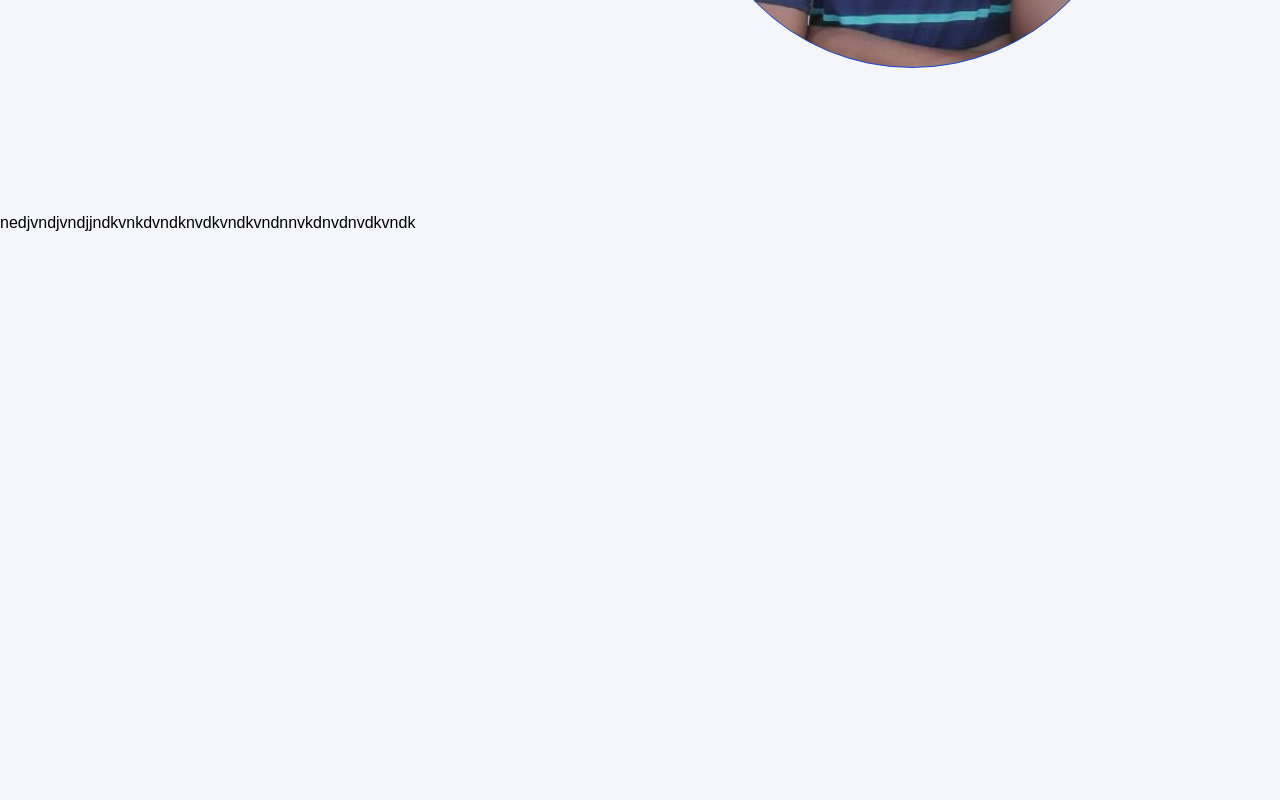
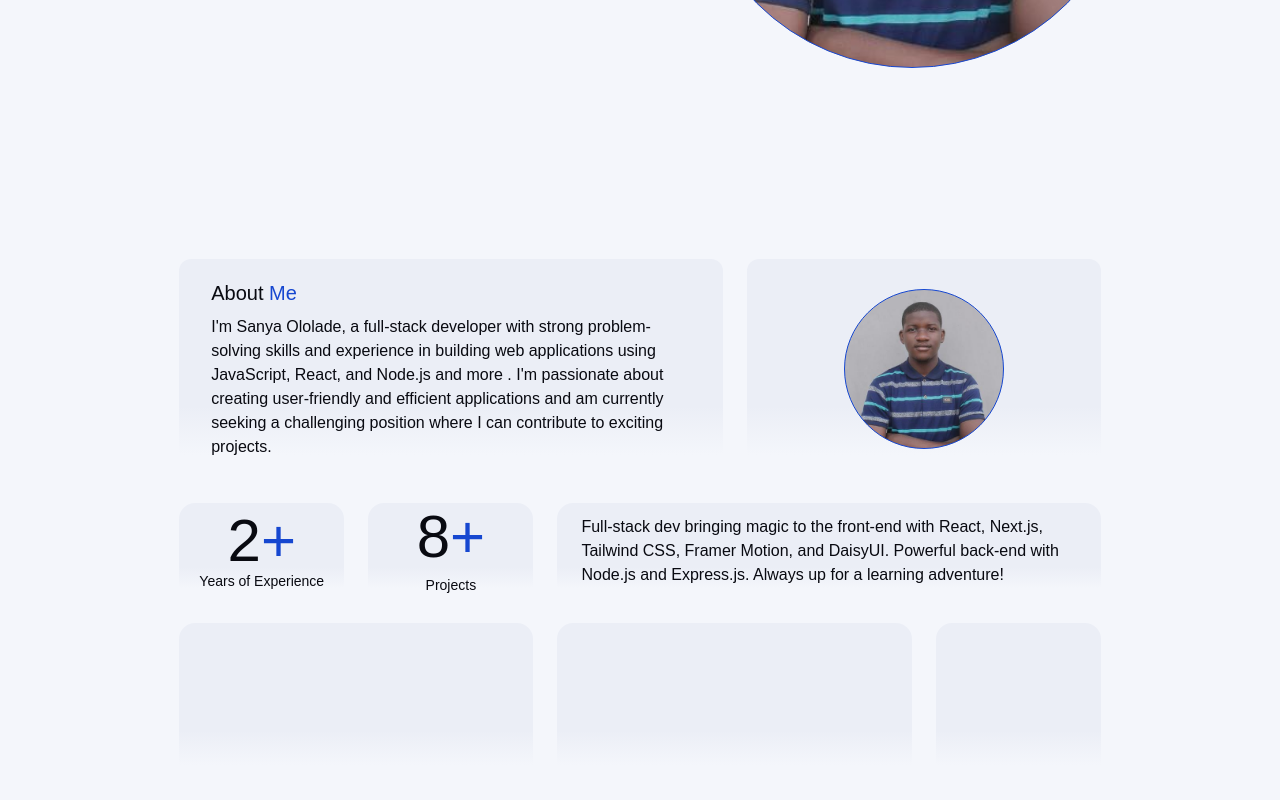
Before and after one commit to LollyTim/sanya-ololade-portfolio, a React (Create React App) app: page / in a window 1280 px wide. Shown: the part 578-1378 px from the top of the page. Built offline with nearby package versions, Linux system fonts and the light colour scheme.

Commit message:
doing hard things

```diff
--- a/src/components/About.jsx
+++ b/src/components/About.jsx
@@ -1,9 +1,89 @@
+import { motion } from "framer-motion";
 import React from "react";
 
 const About = () => {
   return (
-    <div className="text=[1000px] h-[100vh]">
-      nedjvndjvndjjndkvnkdvndknvdkvndkvndnnvkdnvdnvdkvndk
+    <div className=" w-[90%] lg:w-[90%] text-textClr flex mt-12 pb-12 dark:text-textClrDark justify-center items-center mx-auto">
+      <div className="  flex flex-col gap-6 lg:w-[80%] w-[90%] mx-auto">
+        <div className=" w-full lg:grid lg:grid-cols-5 lg:auto-cols-[300px] gap-6">
+          <div className=" dark:bg-darkgbg bg-lightgbg py-5 px-8 lg:col-span-3 w-full  rounded-xl flex flex-col lg:gap-2 gap-4  ">
+            <h1 className="text-textClr  dark:text-textClrDark text-xl font-medium">
+              About{" "}
+              <span className=" text-accentClr dark:text-accentClrDark font-medium">
+                Me
+              </span>
+            </h1>
+            <p className="text-textClr dark:text-textClrDark font-normal text-[16px]">
+              I'm Sanya Ololade, a full-stack developer with strong
+              problem-solving skills and experience in building web applications
+              using JavaScript, React, and Node.js and more . I'm passionate
+              about creating user-friendly and efficient applications and am
+              currently seeking a challenging position where I can contribute to
+              exciting projects.
+            </p>
+          </div>
+          <div className="dark:bg-darkgbg bg-lightgbg justify-center lg:col-span-2 items-center flex rounded-xl">
+            <motion.div
+              initial={{ x: 100, opacity: 0 }}
+              whileInView={{ x: 0, opacity: 1 }}
+              transition={{
+                delay: 0.1,
+                x: { type: "spring", stiffness: 200 },
+                opacity: { duration: 0.8 },
+                ease: "easeIn",
+                duration: 1,
+              }}
+              className="lg:w-[50%] items-center flex justify-center "
+            >
+              <div
+                className=" lg:w-[160px] lg:h-[160px] w-[200px] h-[200px] border border-accentClr dark:border-accentClrDark bg-center bg-cover rounded-full"
+                style={{ backgroundImage: `url("/Sanya Ololade.jpg")` }}
+              ></div>
+            </motion.div>
+          </div>
+        </div>
+        <div className=" w-full lg:grid lg:grid-cols-5 lg:auto-cols-[300px] gap-6 ">
+          <div className=" w-full lg:grid lg:grid-cols-2 flex lg:auto-cols-[300px] gap-6 flex-row mb-6 lg:mb-0  lg:col-span-2 lg:gap-6 ">
+            <div className=" rounded-2xl dark:bg-darkgbg bg-lightgbg flex flex-col justify-center w-full items-center">
+              <h1 className=" text-6xl">
+                2
+                <span className=" text-accentClr dark:text-accentClrDark">
+                  +
+                </span>
+              </h1>
+              <p className=" text-sm font-thin text-center">
+                Years of Experience
+              </p>
+            </div>
+            <div className=" rounded-2xl gap-2 dark:bg-darkgbg bg-lightgbg w-full flex flex-col justify-center items-center">
+              <h1 className=" text-6xl">
+                8
+                <span className=" text-accentClr dark:text-accentClrDark">
+                  +
+                </span>
+              </h1>
+              <p className=" text-textClr dark:text-textClrDark text-sm font-thin">
+                Projects
+              </p>
+            </div>
+          </div>
+
+          <div className=" w-full rounded-2xl dark:bg-darkgbg bg-lightgbg lg:col-span-3 justify-center items-center flex px-6 py-3">
+            Full-stack dev bringing magic to the front-end with React, Next.js,
+            Tailwind CSS, Framer Motion, and DaisyUI. Powerful back-end with
+            Node.js and Express.js. Always up for a learning adventure!
+          </div>
+        </div>
+        <div className=" md:w-full flex flex-col md:grid md:grid-cols-5 md:auto-cols-[200px] gap-6 ">
+          <div className=" rounded-2xl dark:bg-darkgbg bg-lightgbg md:col-span-2 flex">
+            <a href="">
+              <img src="" alt="" />
+            </a>
+          </div>
+          <div className=" rounded-2xl dark:bg-darkgbg bg-lightgbg md:col-span-2"></div>
+          <div className=" rounded-2xl dark:bg-darkgbg bg-lightgbg h-[160px]"></div>
+        </div>
+      </div>
     </div>
   );
 };
--- a/src/index.css
+++ b/src/index.css
@@ -4,7 +4,19 @@
 
 @import url('https://fonts.googleapis.com/css2?family=Oswald:wght@200..700&family=Outfit:wght@100..900&family=Roboto:ital,wght@0,100;0,300;0,400;0,500;0,700;0,900;1,100;1,300;1,400;1,500;1,700;1,900&display=swap');
 
+:root {
+    --gradirnt-dark: linear-gradient(0deg, rgba(4, 6, 11, 1) 0%, rgba(12, 16, 27, 1) 19%, rgba(8, 12, 21, 1) 34%, rgba(8, 11, 20, 1) 60%, rgba(9, 13, 23, 1) 76%, rgba(12, 16, 28, 1) 91%, rgba(9, 13, 23, 1) 100%);
+    --gradirnt-light: linear-gradient(0deg, rgba(244, 246, 251, 1) 11%, rgba(235, 238, 246, 1) 33%);
+
+}
+
+
 body {
     font-family: "Outfit", sans-serif;
     font-style: normal;
 }
+
+/* .gradient {
+    background: rgb(4, 6, 11);
+    background: linear-gradient(0deg, rgba(4, 6, 11, 1) 0%, rgba(12, 16, 27, 1) 19%, rgba(8, 12, 21, 1) 34%, rgba(8, 11, 20, 1) 60%, rgba(9, 13, 23, 1) 76%, rgba(12, 16, 28, 1) 91%, rgba(9, 13, 23, 1) 100%);
+} */
--- a/tailwind.config.js
+++ b/tailwind.config.js
@@ -63,6 +63,11 @@ module.exports = {
         lineUpDark: " 4s infinite alternate animeteStroke", // Customize animation properties here
         lineUp: " 4s infinite alternate animeteStrokeDark", // Customize animation properties here
       },
+      backgroundImage: {
+        darkgbg: "var(--gradirnt-dark)",
+        lightgbg: "var(--gradirnt-light)",
+        "footer-texture": "url('/img/footer-texture.png')",
+      },
     },
   },
   plugins: [],
```
